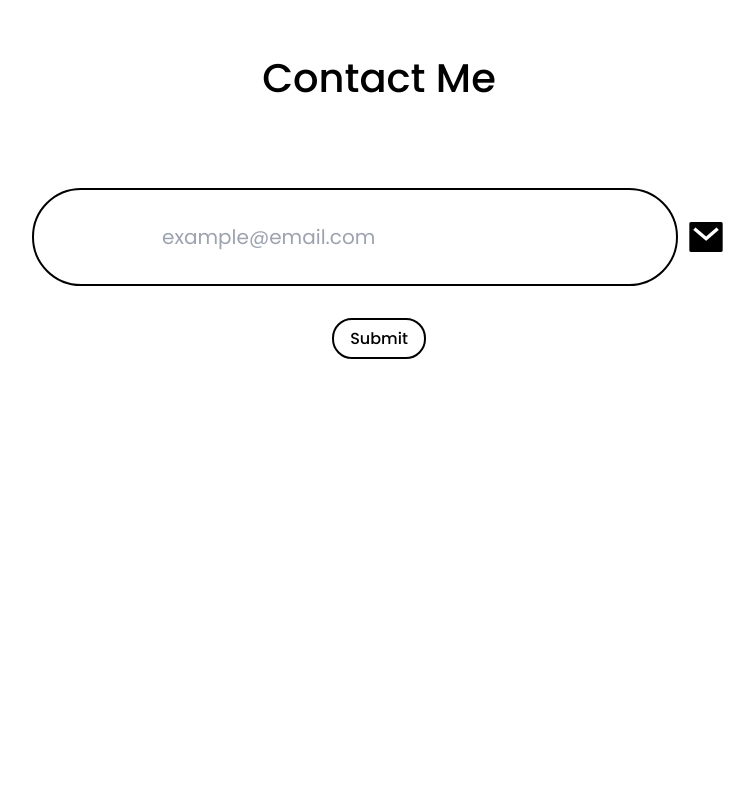
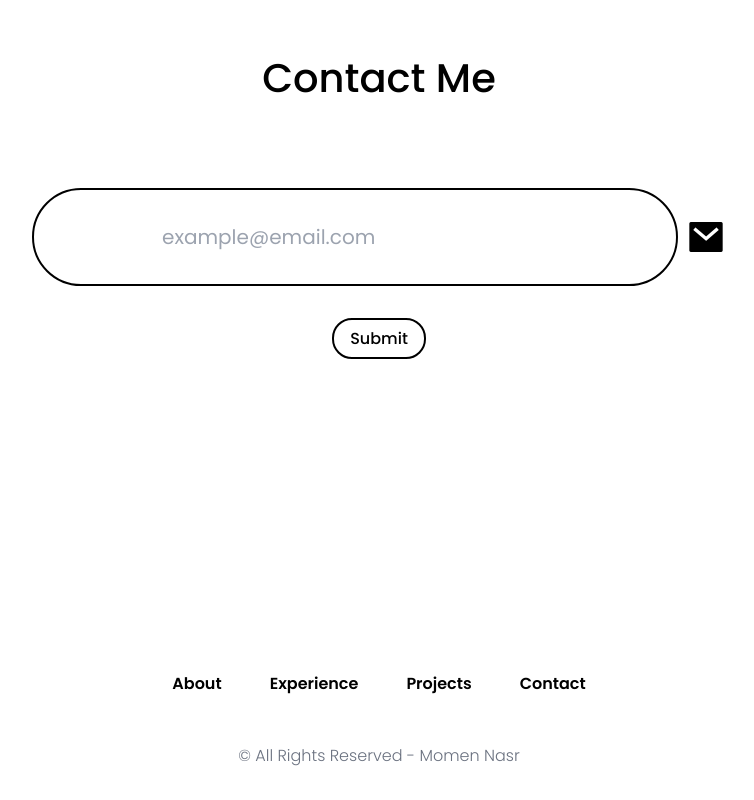
Before and after one commit to EngMomenNasr/Momen-Nasr, a website: page index.html in a window 1280 px wide. Shown: the part 2949-3749 px from the top of the page, without its empty margins (261-1015 px from the left). Before the commit the page ends 3589 px from the top, so only its background shows below. Drawn offline with nearby package versions, Linux system fonts and the light colour scheme.

Commit message:
Update index.html

```diff
--- a/index.html
+++ b/index.html
@@ -178,6 +178,26 @@
         </div>
     </section>
 
+        <footer class="bottom-0 left-0 h-[10rem] w-[100%] flex flex-col gap-4 items-center justify-center">
+
+        <ul class="flex items-center gap-12">
+            <li class=" hover:translate-y-[-1.05rem] transition">
+                <a href="#about" class="font-semibold hover:border-b-[2px] hover:border-blue-950 pb-4 transition">About</a>
+            </li>
+            <li class=" hover:translate-y-[-1.05rem] transition">
+                <a href="#experience" class="font-semibold hover:border-b-[2px] hover:border-blue-950 pb-4 transition">Experience</a>
+            </li>
+            <li class=" hover:translate-y-[-1.05rem] transition">
+                <a href="#projects" class="font-semibold hover:border-b-[2px] hover:border-blue-950 pb-4 transition">Projects</a>
+            </li>
+            <li class=" hover:translate-y-[-1.05rem] transition">
+                <a href="#contact" class="font-semibold hover:border-b-[2px] hover:border-blue-950 pb-4 transition">Contact</a>
+            </li>
+        </ul>
+
+        <p class="font-light mt-8 text-gray-500">© All Rights Reserved - Momen Nasr</p>
+    </footer>
+
     <script src="js/script.js"></script>
 </body>
 </html>
```
